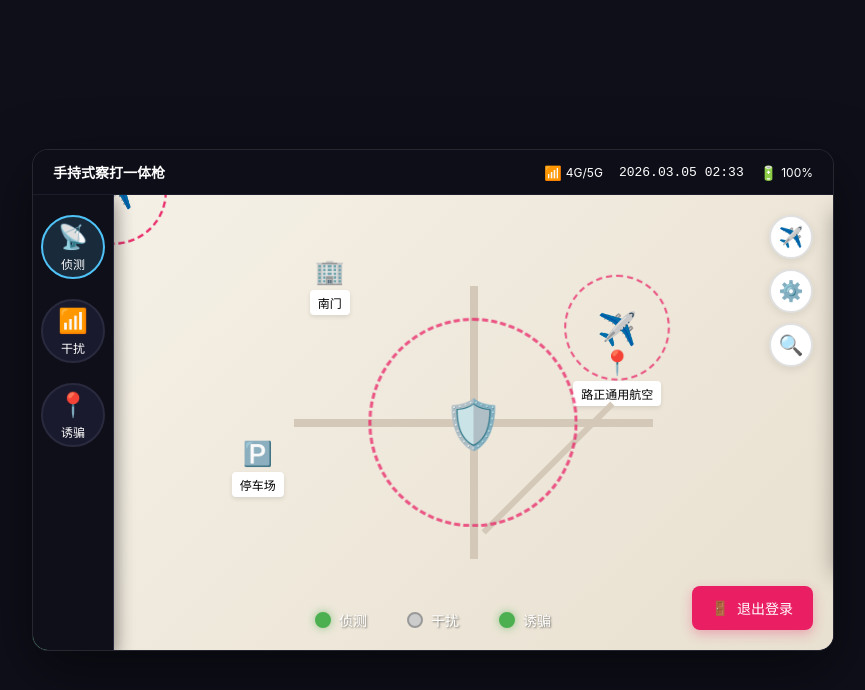
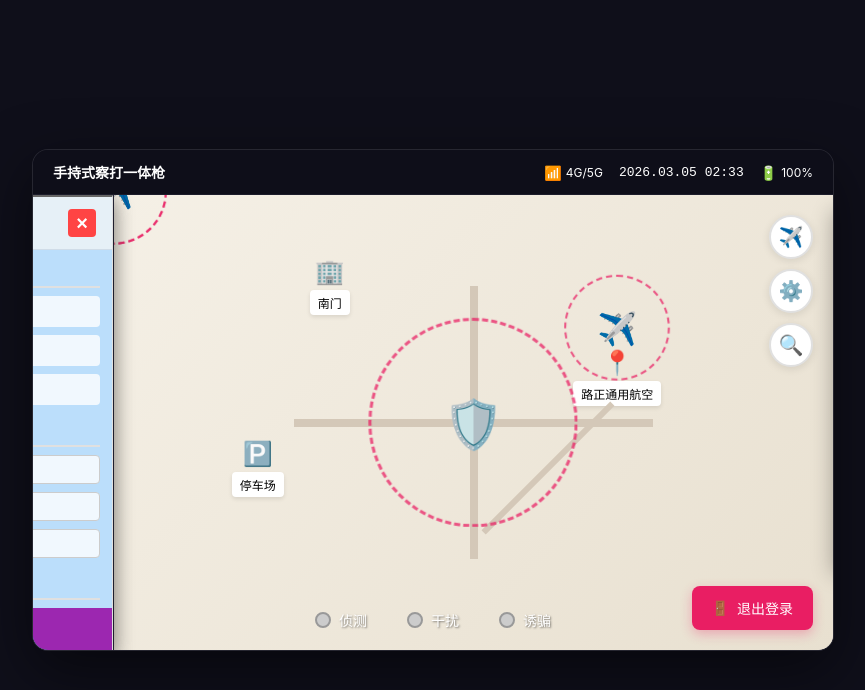
Before and after one commit to yuanfen-ai/KY, a Vue app in the folder frontend/: page /main in a window 1280 px wide. Both pictures are taken after a click on the button "登录". Shown: the top 690 px of the page, without its empty margins (207-1072 px from the left). Built offline with nearby package versions, Linux system fonts and the light colour scheme.

Commit message:
fix: 修改悬浮框z-index使其悬浮于底部状态栏之上，所有按钮默认关闭状态

```diff
--- a/frontend/src/views/Main.vue
+++ b/frontend/src/views/Main.vue
@@ -371,11 +371,11 @@ const functions = [
 ];
 
 // 设备工作状态（只显示，不可交互）
-// 按照设计图：侦测和诱骗为绿色（激活），干扰为灰色（未激活）
+// 所有功能默认关闭状态
 const deviceStatus = ref({
-  detect: { active: true },
+  detect: { active: false },
   interfere: { active: false },
-  decoy: { active: true }  // 改为激活状态
+  decoy: { active: false }
 });
 
 // 计算属性：当前选中目标信息
@@ -668,7 +668,7 @@ onUnmounted(() => {
   height: 100%;
   background: #ffffff;
   border-right: 1px solid #e0e0e0;
-  z-index: 5;
+  z-index: 60; /* 大于底部状态栏的z-index: 50 */
   display: flex;
   flex-direction: column;
   transform: translateX(0);
@@ -1010,7 +1010,7 @@ onUnmounted(() => {
   height: 100%;
   background: #ffffff;
   border-right: 1px solid #e0e0e0;
-  z-index: 5;
+  z-index: 60; /* 大于底部状态栏的z-index: 50 */
   display: flex;
   flex-direction: column;
   transform: translateX(-100%);
```
